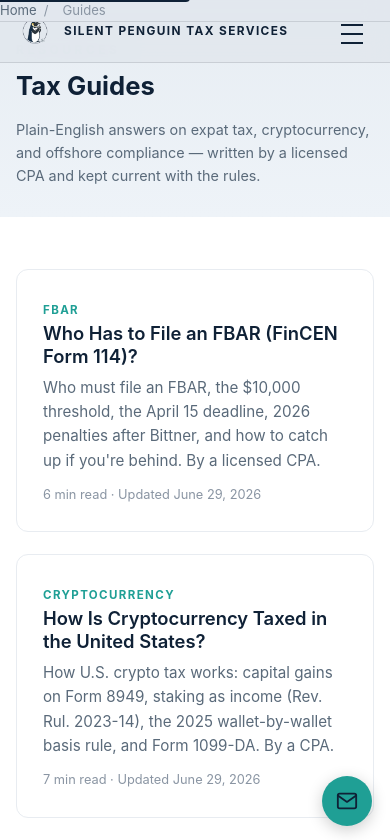
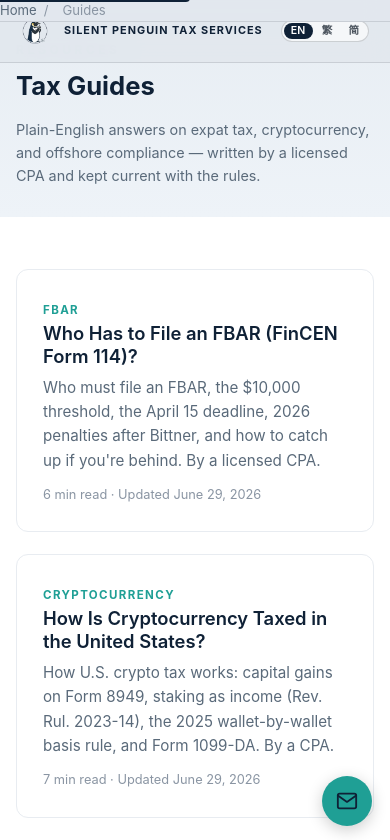
Before and after one commit to silentpenguintax/Silentpenguintax, a plain HTML site: page guides/index.html in a window 390 px wide. Shown: the top 840 px of the page. Drawn offline with Linux system fonts and the light colour scheme.

Commit message:
Add files via upload

```diff
--- a/guides/index.html
+++ b/guides/index.html
@@ -1684,6 +1684,22 @@
     ]
   }
   </script>
+  <style>
+    /* ===== NAV LANGUAGE SWITCHER (EN / 繁 / 简) ===== */
+    .lang-switch { display: flex; align-items: center; gap: 2px; flex-shrink: 0; margin-left: 14px; border: 1px solid rgba(11,22,35,0.18); border-radius: 999px; padding: 3px; background: rgba(255,255,255,0.65); }
+    .lang-switch a, .lang-switch span { display: inline-block; padding: 4px 10px; border-radius: 999px; font-size: 0.74rem; font-weight: 600; line-height: 1; letter-spacing: 0.5px; color: rgba(11,22,35,0.72); text-decoration: none; white-space: nowrap; transition: color 0.2s, background 0.2s; }
+    .lang-switch a:hover { color: var(--teal); }
+    .lang-switch span.on { background: var(--navy); color: var(--white); }
+    @media (max-width: 1150px) {
+      .lang-switch { margin-left: auto; }
+      .nav-toggle { margin-left: 10px; }
+    }
+    @media (max-width: 480px) {
+      .lang-switch { padding: 2px; margin-left: 8px; }
+      .lang-switch a, .lang-switch span { padding: 3px 7px; font-size: 0.66rem; letter-spacing: 0.3px; }
+      .nav-logo span { font-size: 0.68rem; letter-spacing: 1px; }
+    }
+  </style>
 </head>
 <body>
 
@@ -1706,6 +1722,7 @@
       <li><a href="https://www.silentpenguintax.com/#meet-your-cpa">Meet Your CPA</a></li>
       <li><a href="https://www.silentpenguintax.com/intake" class="nav-cta" target="_blank" rel="noopener noreferrer">Get Your Quote</a></li>
     </ul>
+    <div class="lang-switch" role="group" aria-label="Language selection"><span class="on" aria-current="true" title="English">EN</span><a href="/zh/" lang="zh-Hant" hreflang="zh-Hant" title="繁體中文">繁</a><a href="/zh-cn/" lang="zh-Hans" hreflang="zh-Hans" title="简体中文">简</a></div>
     <button class="nav-toggle" id="navToggle" aria-label="Toggle navigation" aria-expanded="false" aria-controls="navLinks">
       <span></span><span></span><span></span>
     </button>
```
